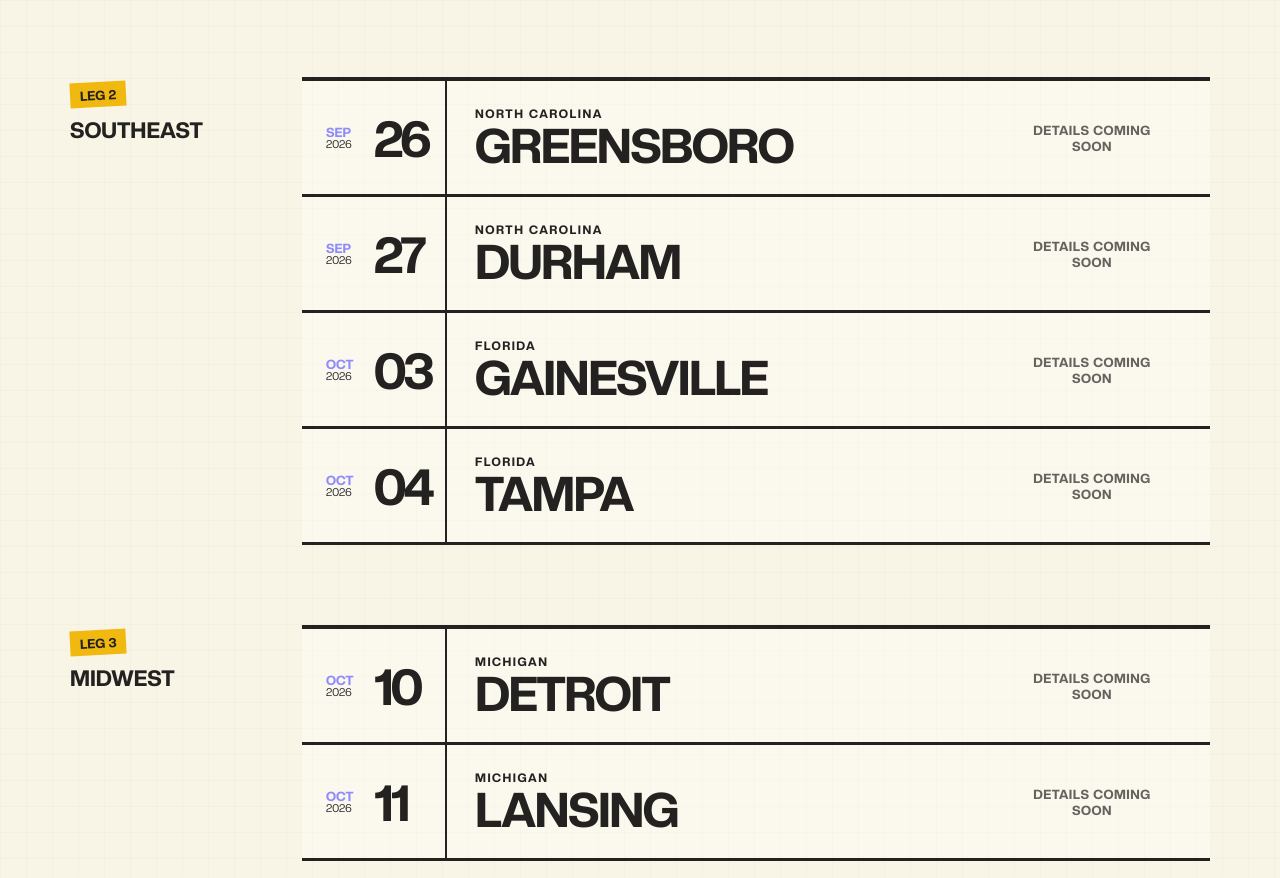
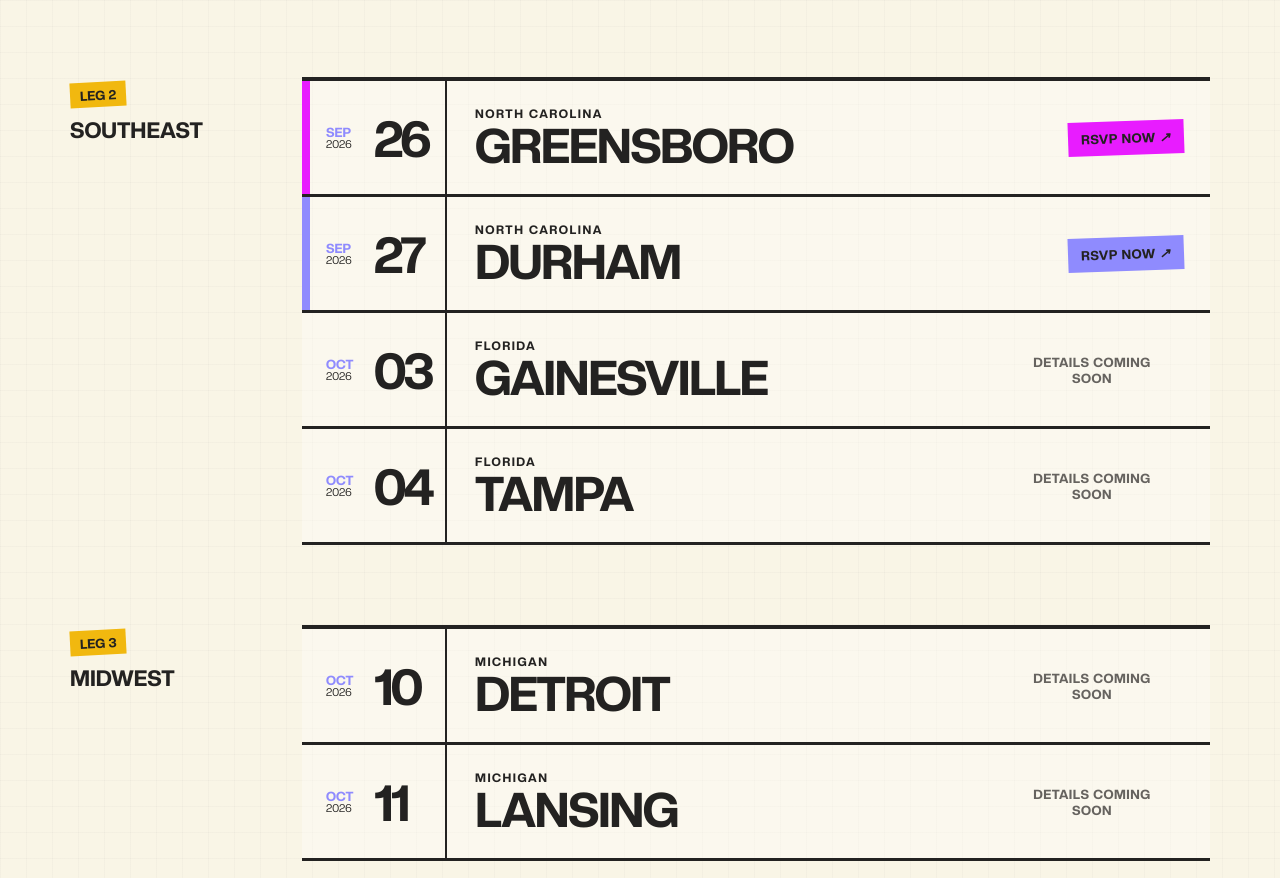
Before and after one commit to power-back-tour/power-back, a plain HTML site: page rsvp.html in a window 1280 px wide. Shown: the part 1781-2659 px from the top of the page. Drawn offline with Linux system fonts and the light colour scheme; files whose address does not match are found by name; a web font is replaced by a local one.

Commit message:
add NC links

```diff
--- a/rsvp.html
+++ b/rsvp.html
@@ -129,16 +129,16 @@
 				<div class="pb-tour-region pb-tour-region-coming">
 					<div class="pb-tour-region-label"><span>Leg 2</span><strong>Southeast</strong></div>
 					<div class="pb-tour-stop-list">
-						<div class="pb-tour-stop">
+						<a class="pb-tour-stop pb-tour-stop-live" href="https://www.mobilize.us/generationvote/event/1032561/" target="_blank" rel="nofollow noreferrer">
 							<span class="pb-stop-date"><b>Sep</b><strong>26</strong><i>2026</i></span>
 							<span class="pb-stop-place"><small>North Carolina</small><strong>Greensboro</strong></span>
-							<span class="pb-stop-status">Details coming soon</span>
-						</div>
-						<div class="pb-tour-stop">
+							<span class="pb-stop-status">RSVP now <i aria-hidden="true">↗</i></span>
+						</a>
+						<a class="pb-tour-stop pb-tour-stop-live" href="https://www.mobilize.us/generationvote/event/1033787/" target="_blank" rel="nofollow noreferrer">
 							<span class="pb-stop-date"><b>Sep</b><strong>27</strong><i>2026</i></span>
 							<span class="pb-stop-place"><small>North Carolina</small><strong>Durham</strong></span>
-							<span class="pb-stop-status">Details coming soon</span>
-						</div>
+							<span class="pb-stop-status">RSVP now <i aria-hidden="true">↗</i></span>
+						</a>
 						<div class="pb-tour-stop">
 							<span class="pb-stop-date"><b>Oct</b><strong>03</strong><i>2026</i></span>
 							<span class="pb-stop-place"><small>Florida</small><strong>Gainesville</strong></span>
```
